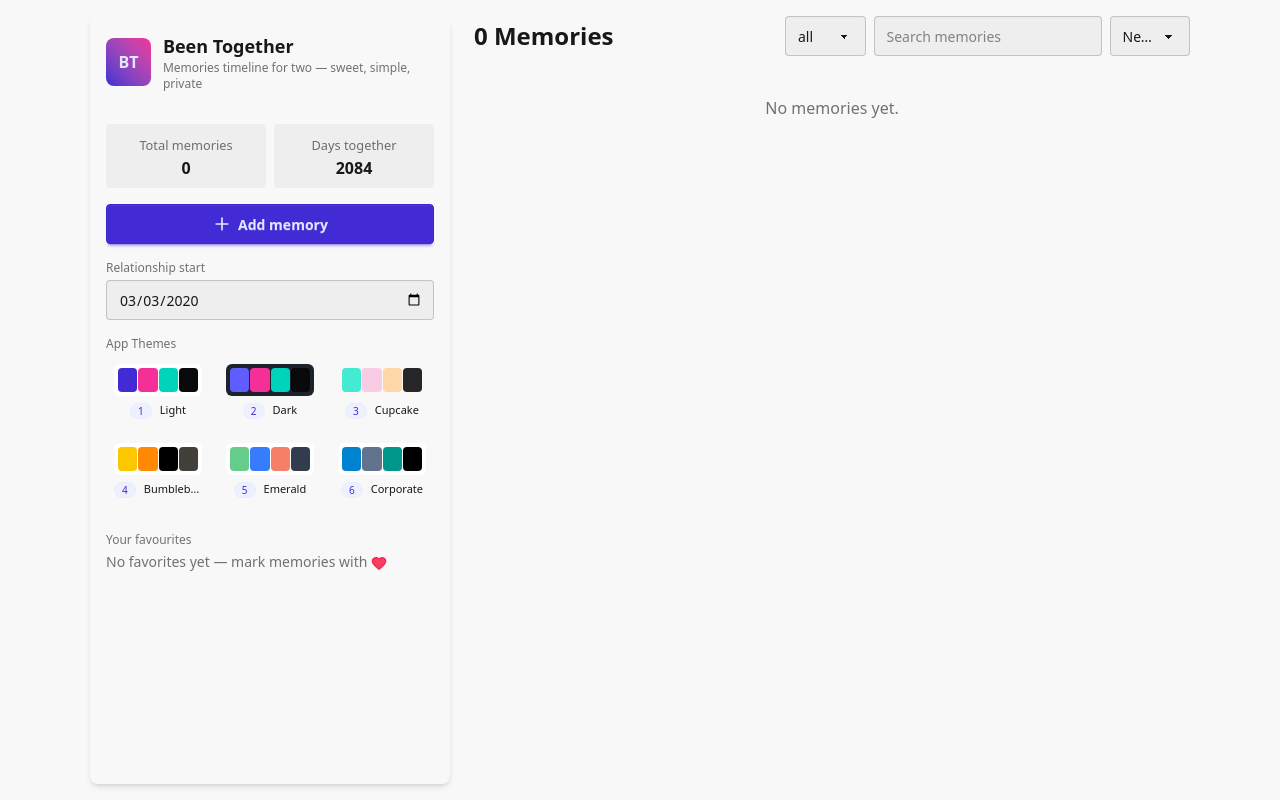
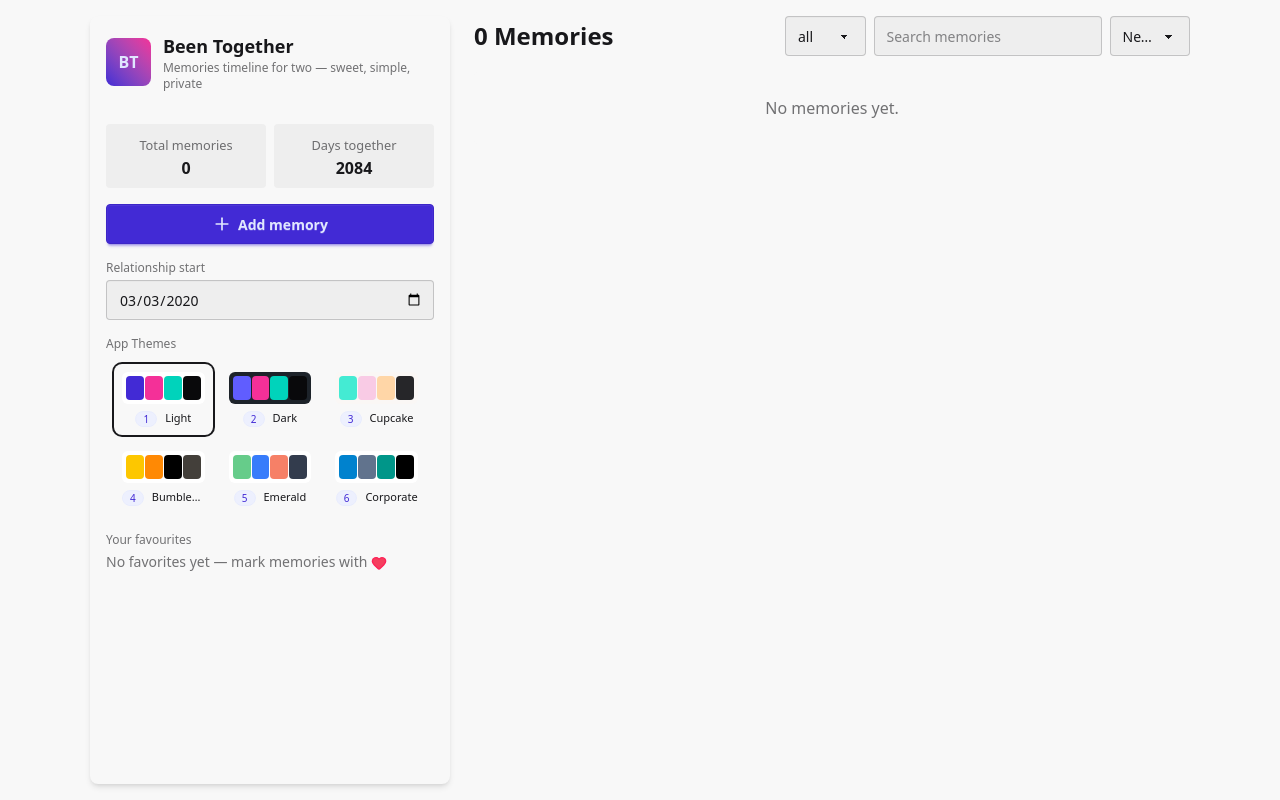
Before and after one commit to CodeNoKami/between-us-react, a React (Vite) app: page / in a window 1280 px wide. Built offline with nearby package versions, Linux system fonts and the light colour scheme.

Commit message:
update current theme ui

```diff
--- a/package.json
+++ b/package.json
@@ -3,7 +3,10 @@
    "private": true,
    "version": "0.0.3",
    "type": "module",
+   "homepage": "https://codenokami.github.io/between-us-react/",
    "scripts": {
+      "predeploy": "npm run build",
+      "deploy": "gh-pages -d dist",
       "dev": "vite",
       "build": "vite build",
       "lint": "eslint .",
@@ -27,6 +30,7 @@
       "eslint": "^9.39.1",
       "eslint-plugin-react-hooks": "^7.0.1",
       "eslint-plugin-react-refresh": "^0.4.24",
+      "gh-pages": "^6.3.0",
       "globals": "^16.5.0",
       "vite": "npm:rolldown-vite@7.2.2"
    },
--- a/src/components/Sidebar.jsx
+++ b/src/components/Sidebar.jsx
@@ -73,13 +73,13 @@ export default function Sidebar({ memories, setMemories, startDate, setStartDate
          </div>
          <div>
             <div className="text-base-content/60 text-xs mb-1">App Themes</div>
-            <div className="max-h-40 overflow-y-scroll grid grid-cols-2 sm:grid-cols-4 md:grid-cols-3 gap-2">
+            <div className="max-h-40 p-2 overflow-y-scroll grid grid-cols-2 sm:grid-cols-4 md:grid-cols-3 gap-2">
                {THEMES.map((t, i) => (
                   <button
                      key={t}
                      className={`
                   group flex flex-col items-center gap-1.5 p-2 rounded-lg transition-colors cursor-pointer
-                  ${theme === t ? 'bg-base-200' : 'hover:bg-base-200/50'}
+                  ${theme === t ? 'ring-2' : 'hover:bg-base-200'}
                   `}
                      onClick={() => setTheme(t)}
                   >
--- a/vite.config.js
+++ b/vite.config.js
@@ -1,8 +1,9 @@
-import { defineConfig } from 'vite'
-import react from '@vitejs/plugin-react'
-import tailwindcss from '@tailwindcss/vite'
+import tailwindcss from '@tailwindcss/vite';
+import react from '@vitejs/plugin-react';
+import { defineConfig } from 'vite';
 
 // https://vite.dev/config/
 export default defineConfig({
-  plugins: [tailwindcss(),react()],
-})
+   plugins: [tailwindcss(), react()],
+   base: '/between-us-react/',
+});
```
Also changed, not shown: 2 other files (tests, documents, lock files or other folders).
